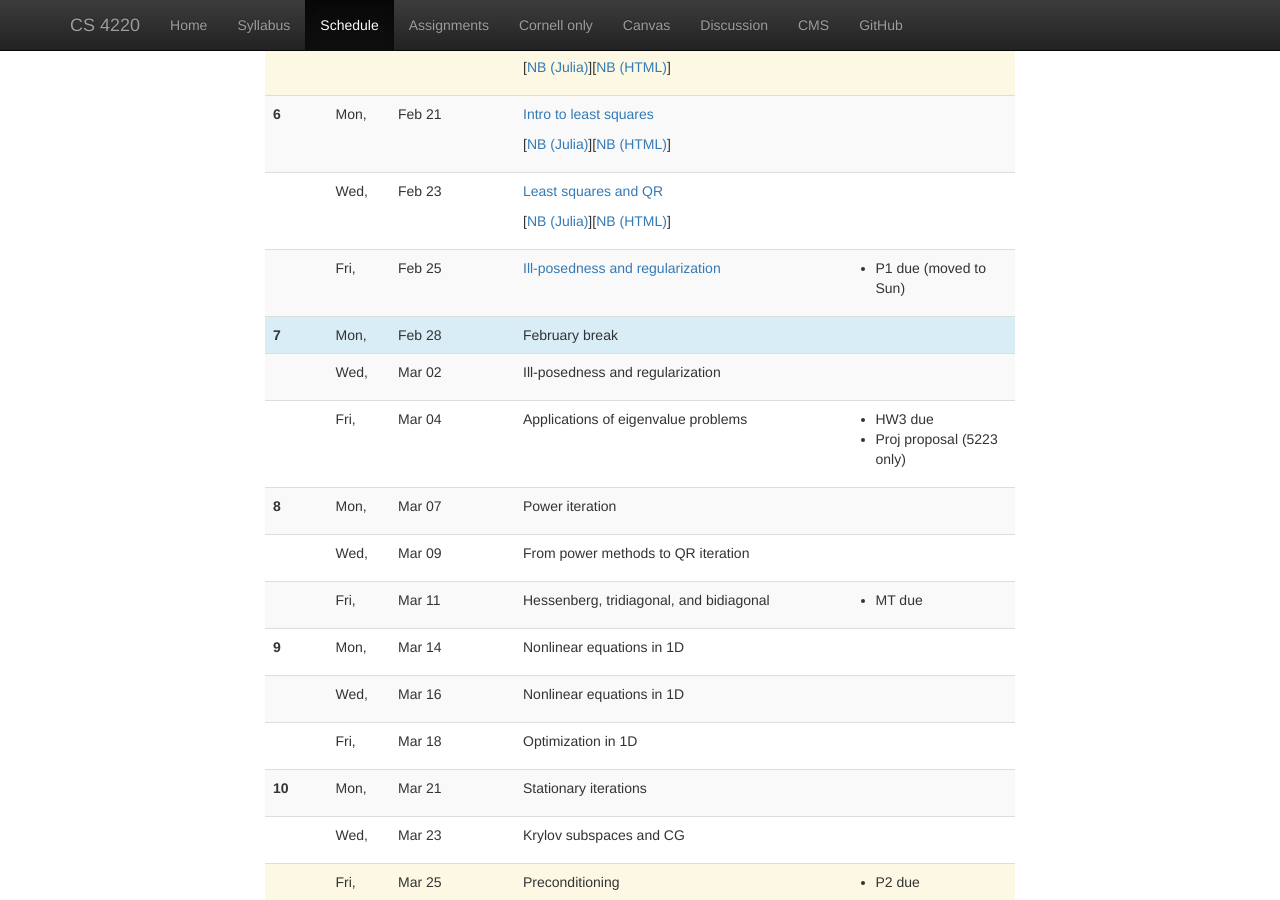
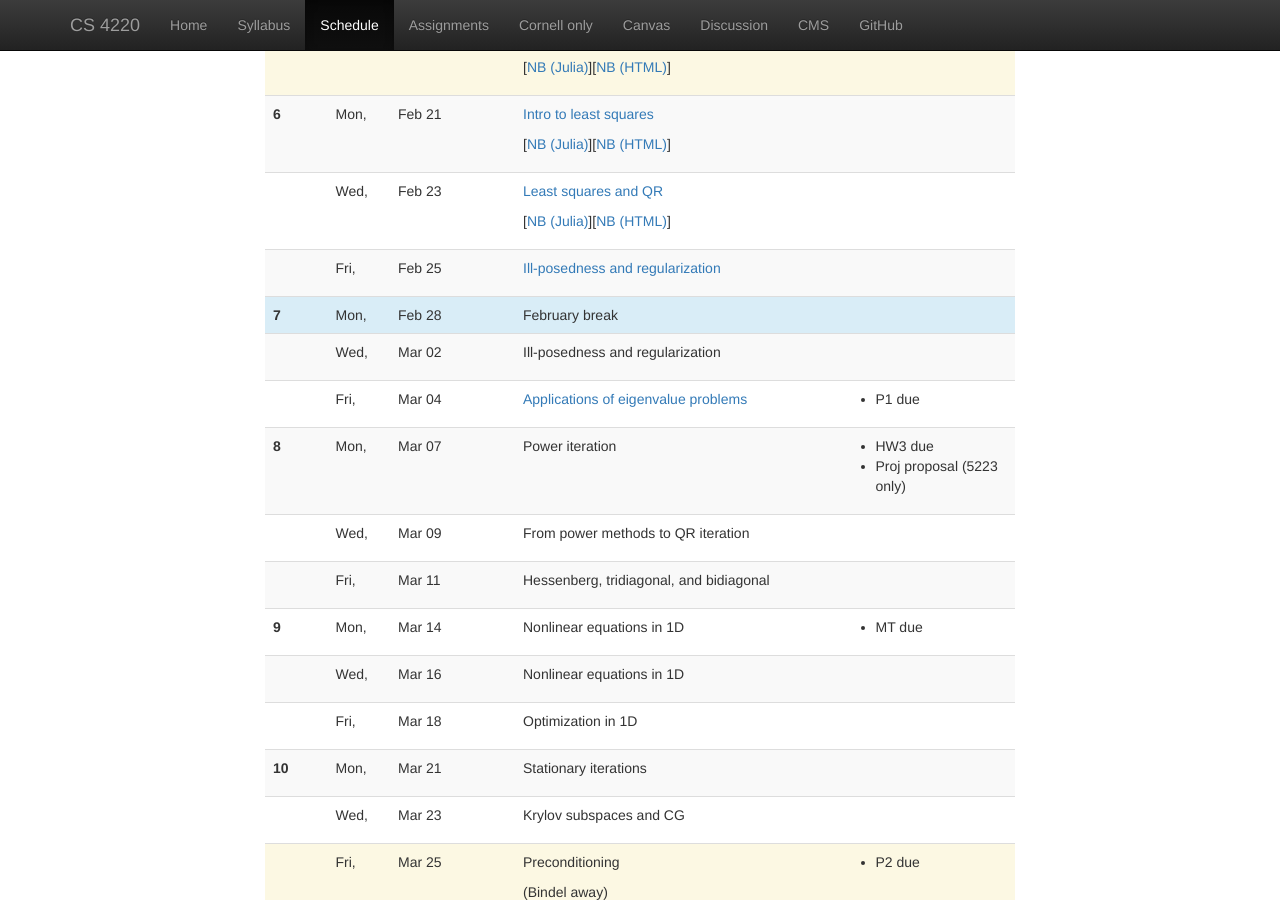
Before and after one commit to dbindel/cs4220-s22, a Jekyll site: the page built from web/schedule.html, in a window 1280 px wide and 900 px high, scrolled down 976 px. Built offline with Jekyll 4.4.1, drawn with Linux system fonts in a browser that asks for light colours; nearby versions of some CDN libraries; part of the change alters nothing that is shown.

```diff
--- a/web/_data/lectures.yml
+++ b/web/_data/lectures.yml
@@ -122,8 +122,6 @@
   date: 2022-02-25
   info: Ill-posedness and regularization
   notes: 2022-02-25.pdf
-  hw:
-    - info: P1 due (moved to Sun)
 #
 # ==================
 # Week 6 (least squares + eigen background)
@@ -137,9 +135,9 @@
 -
   date: 2022-03-04
   info: Applications of eigenvalue problems
+  notes: 2022-03-04.pdf
   hw:
-    - info: HW3 due
-    - info: Proj proposal (5223 only)
+    - info: P1 due
 #
 # ==================
 # Week 7 (eigenvalue methods)
@@ -147,14 +145,15 @@
 -
   date: 2022-03-07
   info: Power iteration
+  hw:
+    - info: HW3 due
+    - info: Proj proposal (5223 only)
 -
   date: 2022-03-09
   info: From power methods to QR iteration
 -
   date: 2022-03-11
   info: Hessenberg, tridiagonal, and bidiagonal
-  hw:
-    - info: MT due
 #
 # ==================
 # Week 8 (nonlinear solvers in 1D)
@@ -162,6 +161,8 @@
 -
   date: 2022-03-14
   info: Nonlinear equations in 1D
+  hw:
+    - info: MT due
 -
   date: 2022-03-16
   info: Nonlinear equations in 1D
```
Also changed, not shown: 2 other files.
